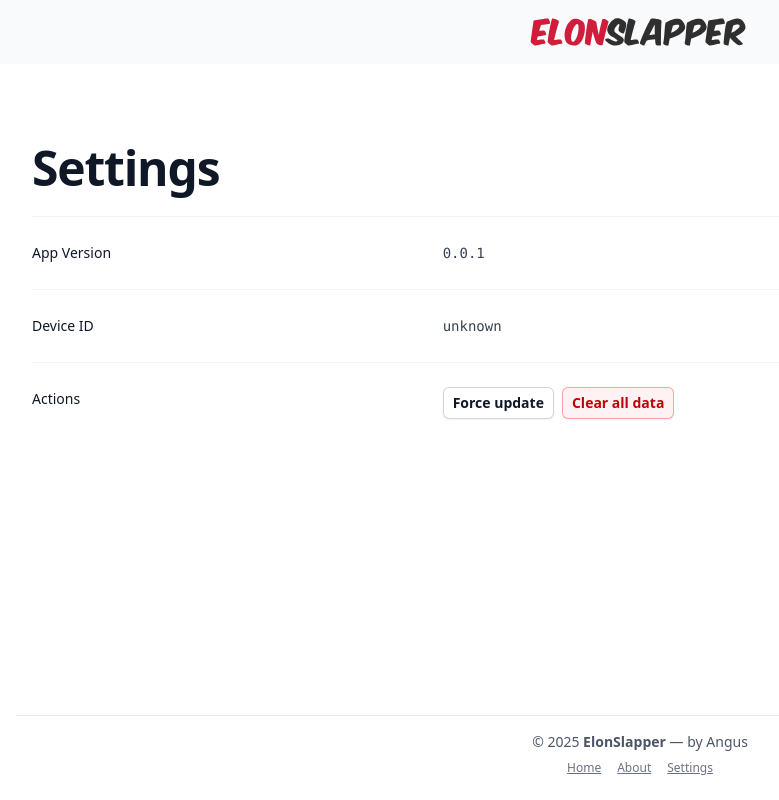
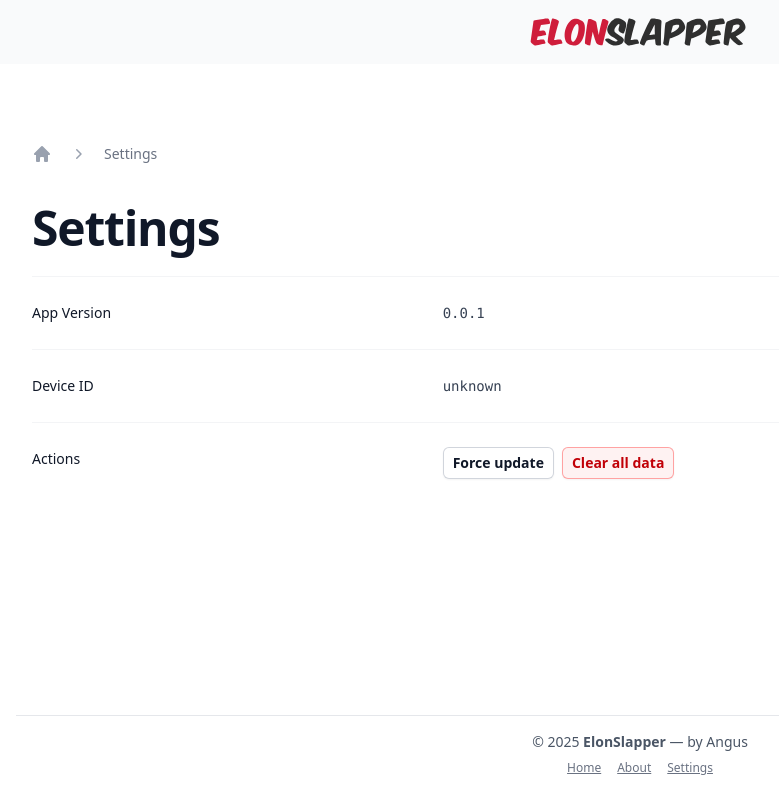
Before and after one commit to ElonSlapper/elonslapper-frontend, a Vue app: page /settings in a window 1280 px wide. Shown: the whole page, without its empty margins (0-779 px from the left). Built offline with nearby package versions, Linux system fonts and the light colour scheme.

Commit message:
added breadcrumbs

```diff
--- /dev/null
+++ b/src/components/BackButton.vue
@@ -0,0 +1,30 @@
+<script setup lang="ts">
+defineProps<{
+  page: string
+}>()
+</script>
+
+<template>
+  <nav class="flex" aria-label="Breadcrumb">
+    <ol role="list" class="flex items-center space-x-4">
+      <li>
+        <div>
+          <router-link to="/" class="text-gray-400 hover:text-gray-500">
+            <svg class="size-5 shrink-0" viewBox="0 0 20 20" fill="currentColor" aria-hidden="true">
+              <path fill-rule="evenodd" d="M9.293 2.293a1 1 0 0 1 1.414 0l7 7A1 1 0 0 1 17 11h-1v6a1 1 0 0 1-1 1h-2a1 1 0 0 1-1-1v-3a1 1 0 0 0-1-1H9a1 1 0 0 0-1 1v3a1 1 0 0 1-1 1H5a1 1 0 0 1-1-1v-6H3a1 1 0 0 1-.707-1.707l7-7Z" clip-rule="evenodd" />
+            </svg>
+            <span class="sr-only">Home</span>
+          </router-link>
+        </div>
+      </li>
+      <li>
+        <div class="flex items-center">
+          <svg class="size-5 shrink-0 text-gray-400" viewBox="0 0 20 20" fill="currentColor" aria-hidden="true">
+            <path fill-rule="evenodd" d="M8.22 5.22a.75.75 0 0 1 1.06 0l4.25 4.25a.75.75 0 0 1 0 1.06l-4.25 4.25a.75.75 0 0 1-1.06-1.06L11.94 10 8.22 6.28a.75.75 0 0 1 0-1.06Z" clip-rule="evenodd" />
+          </svg>
+          <span class="ml-4 text-sm font-medium text-gray-500" aria-current="page">{{ page }}</span>
+        </div>
+      </li>
+    </ol>
+  </nav>
+</template>
--- a/src/views/AboutView.vue
+++ b/src/views/AboutView.vue
@@ -1,7 +1,10 @@
 <script setup lang="ts">
+import BackButton from '@/components/BackButton.vue';
+
 </script>
 
 <template>
+  <BackButton page="About" class="mb-10" />
   <div class="mx-auto">
     <div class="mx-auto max-w-2xl lg:mx-0">
       <h1 class="text-4xl font-semibold tracking-tight text-pretty text-gray-900 sm:text-5xl">About</h1>
--- a/src/views/SettingsView.vue
+++ b/src/views/SettingsView.vue
@@ -3,6 +3,7 @@
 import pkg from '../../package.json'
 import { useSlapStore } from '@/stores/slap'
 import { onMounted, ref } from 'vue'
+import BackButton from '@/components/BackButton.vue';
 
 const store = useSlapStore()
 
@@ -29,6 +30,7 @@
 </script>
 
 <template>
+  <BackButton page="Settings" class="mb-10" />
   <div>
     <div class="px-4 sm:px-0">
       <h1 class="text-4xl font-semibold tracking-tight text-pretty text-gray-900 sm:text-5xl">Settings</h1>
```
